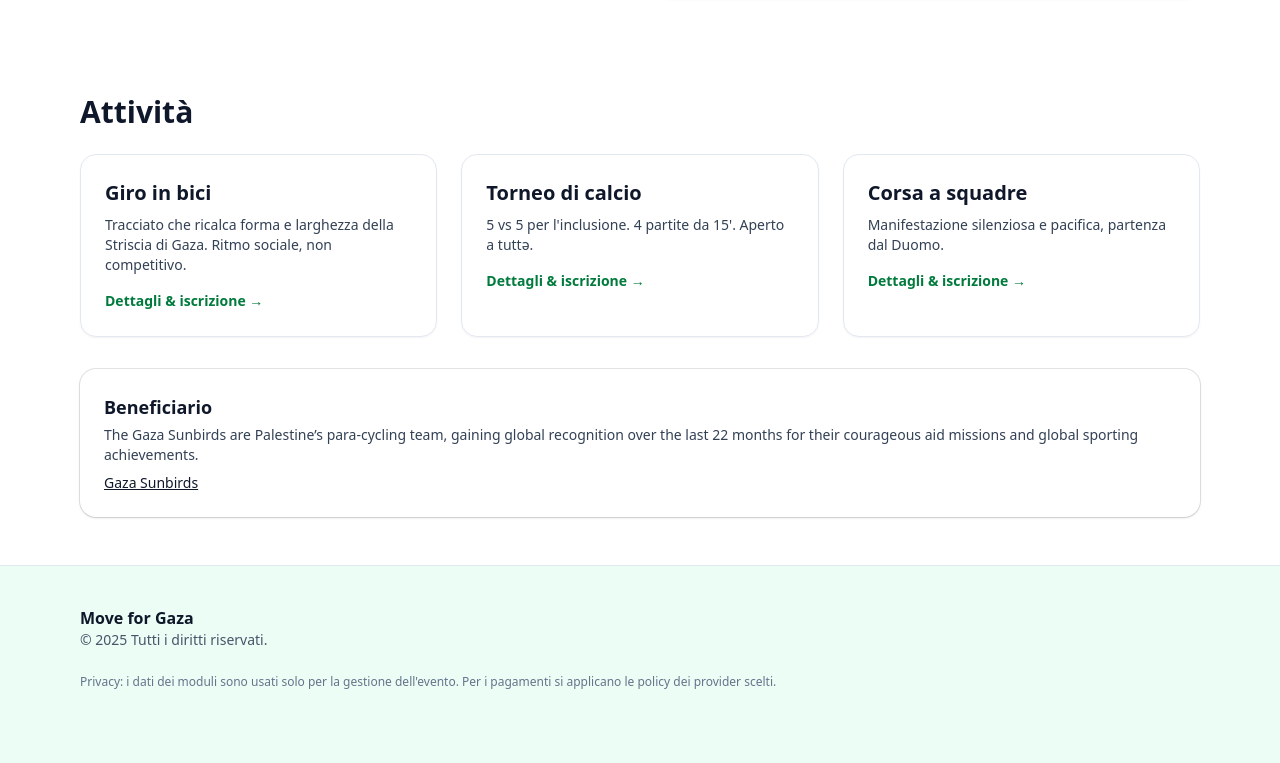
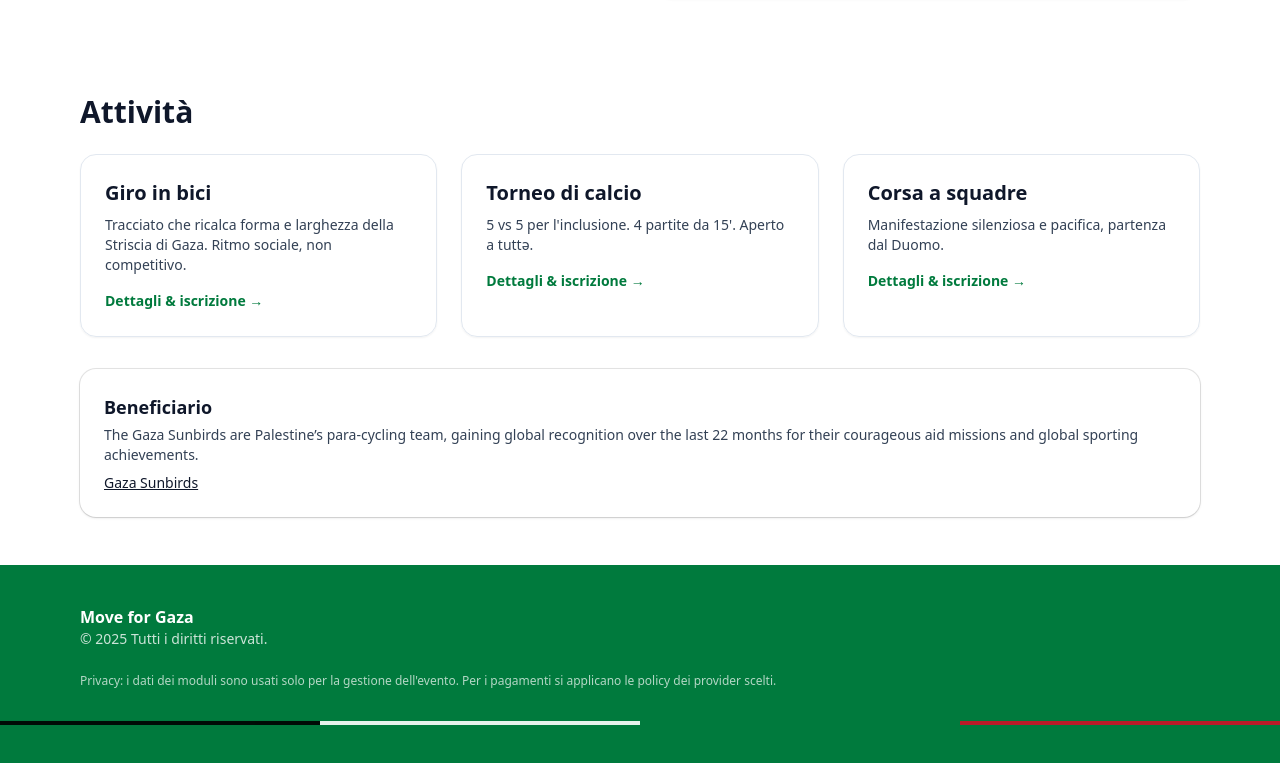
Before and after one commit to agostinolurani-m4g/Move4Gaza, a React (Vite) app: page / in a window 1280 px wide. Shown: the part 835-1598 px from the top of the page. Before the commit the page ends 1565 px from the top, so only its background shows below. Built offline with nearby package versions, Linux system fonts and the light colour scheme.

Commit message:
footer e logo

```diff
--- a/src/App.jsx
+++ b/src/App.jsx
@@ -26,7 +26,7 @@ const EVENT_CONFIG = {
     name: "Gaza Sunbirds",
     url: "https://gazasunbirds.org/",
     // Metti il file in /public/sunbirds-logo.png (consigliato) oppure usa import da src/assets
-    logoUrl: import.meta.env.BASE_URL + "sunbirds-logo.png",
+    logoUrl: import.meta.env.BASE_URL + "/public/assets/sunbirds-logo.png",
     cf: "",
     address: "Gaza / London (team & fiscal hosts)",
     blurb: "The Gaza Sunbirds are Palestine’s para-cycling team, gaining global recognition over the last 22 months for their courageous aid missions and global sporting achievements.",
@@ -337,18 +337,53 @@ function Hero({ navigate }) {
 /** ---------- FOOTER ---------- **/
 function Footer() {
   return (
-    <footer className="border-t border-slate-200 py-10">
+    <footer className="py-10 text-white" style={{ backgroundColor: THEME.primary }}>
       <div className="max-w-6xl mx-auto px-4 flex flex-col sm:flex-row items-start sm:items-center justify-between gap-4">
-        <div><p className="font-semibold">{EVENT_CONFIG.title}</p><p className="text-sm text-slate-600">© {new Date().getFullYear()} Tutti i diritti riservati.</p></div>
-        <div className="text-sm text-slate-700">
-          {EVENT_CONFIG.contactEmail && (<a href={`mailto:${EVENT_CONFIG.contactEmail}`} className="underline">{EVENT_CONFIG.contactEmail}</a>)}
-          {EVENT_CONFIG.whatsapp && (<span className="ml-3">WhatsApp: <a href={`https://wa.me/${EVENT_CONFIG.whatsapp.replace(/[^0-9]/g, "")}`} target="_blank" rel="noreferrer" className="underline">{EVENT_CONFIG.whatsapp}</a></span>)}
+        <div>
+          <p className="font-semibold">{EVENT_CONFIG.title}</p>
+          <p className="text-sm text-white/80">© {new Date().getFullYear()} Tutti i diritti riservati.</p>
+        </div>
+        <div className="text-sm">
+          {EVENT_CONFIG.contactEmail && (
+            <a
+              href={`mailto:${EVENT_CONFIG.contactEmail}`}
+              className="underline decoration-white/50 hover:decoration-white"
+            >
+              {EVENT_CONFIG.contactEmail}
+            </a>
+          )}
+          {EVENT_CONFIG.whatsapp && (
+            <span className="ml-3">
+              WhatsApp:{" "}
+              <a
+                href={`https://wa.me/${EVENT_CONFIG.whatsapp.replace(/[^0-9]/g, "")}`}
+                target="_blank"
+                rel="noreferrer"
+                className="underline decoration-white/50 hover:decoration-white"
+              >
+                {EVENT_CONFIG.whatsapp}
+              </a>
+            </span>
+          )}
         </div>
       </div>
-      <div className="max-w-6xl mx-auto px-4 mt-6"><p className="text-xs text-slate-500">Privacy: i dati dei moduli sono usati solo per la gestione dell'evento. Per i pagamenti si applicano le policy dei provider scelti.</p></div>
+
+      <div className="max-w-6xl mx-auto px-4 mt-6">
+        <p className="text-xs text-white/70">
+          Privacy: i dati dei moduli sono usati solo per la gestione dell'evento. Per i pagamenti si applicano le policy dei provider scelti.
+        </p>
+      </div>
+      <div className="mt-8 h-1 w-full grid grid-cols-12 opacity-90">
+        <div className="col-span-3" style={{ backgroundColor: '#000' }} />
+        <div className="col-span-3" style={{ backgroundColor: '#fff' }} />
+        <div className="col-span-3" style={{ backgroundColor: THEME.primary }} />
+        <div className="col-span-3" style={{ backgroundColor: THEME.accentRed }} />
+      </div>
+
     </footer>
   );
 }
+
 
 /** ---------- Small pieces ---------- **/
 function BeneficiaryBadge({ className = "" }) {
```
